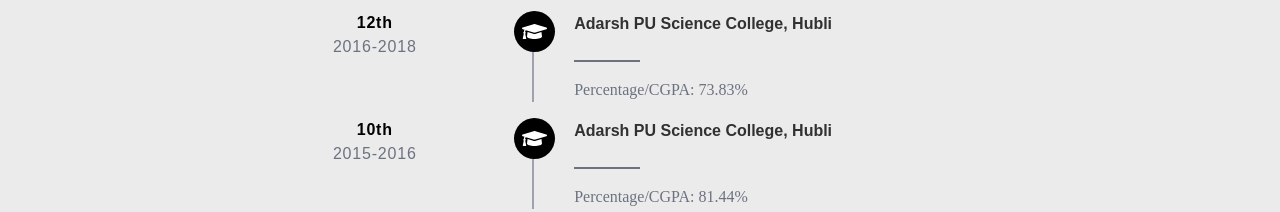
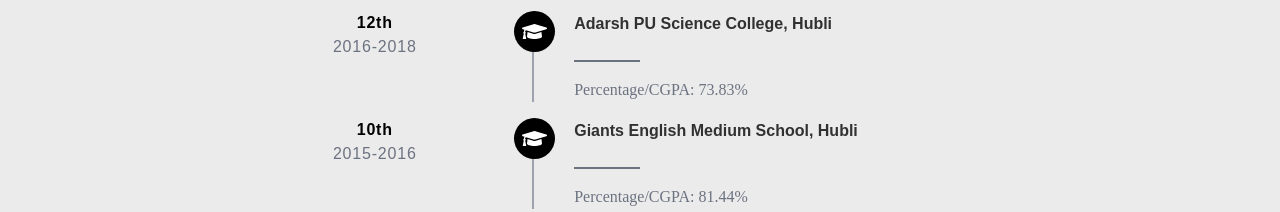
Before and after one commit to dheeraj123495/portfolio, a React (Create React App) app: page / in a window 1280 px wide. Shown: the part 3680-3892 px from the top of the page. Built offline with nearby package versions, Linux system fonts and the light colour scheme; the HTML template or start-up script is replaced by a standard one.

Commit message:
Update EducationData.js

```diff
--- a/src/Data/EducationData.js
+++ b/src/Data/EducationData.js
@@ -13,7 +13,7 @@
   },
   {
     class: "10th",
-    institute: "Adarsh PU Science College, Hubli",
+    institute: "Giants English Medium School, Hubli",
       year: "2015-2016",
     score : "81.44%"
   },
```
